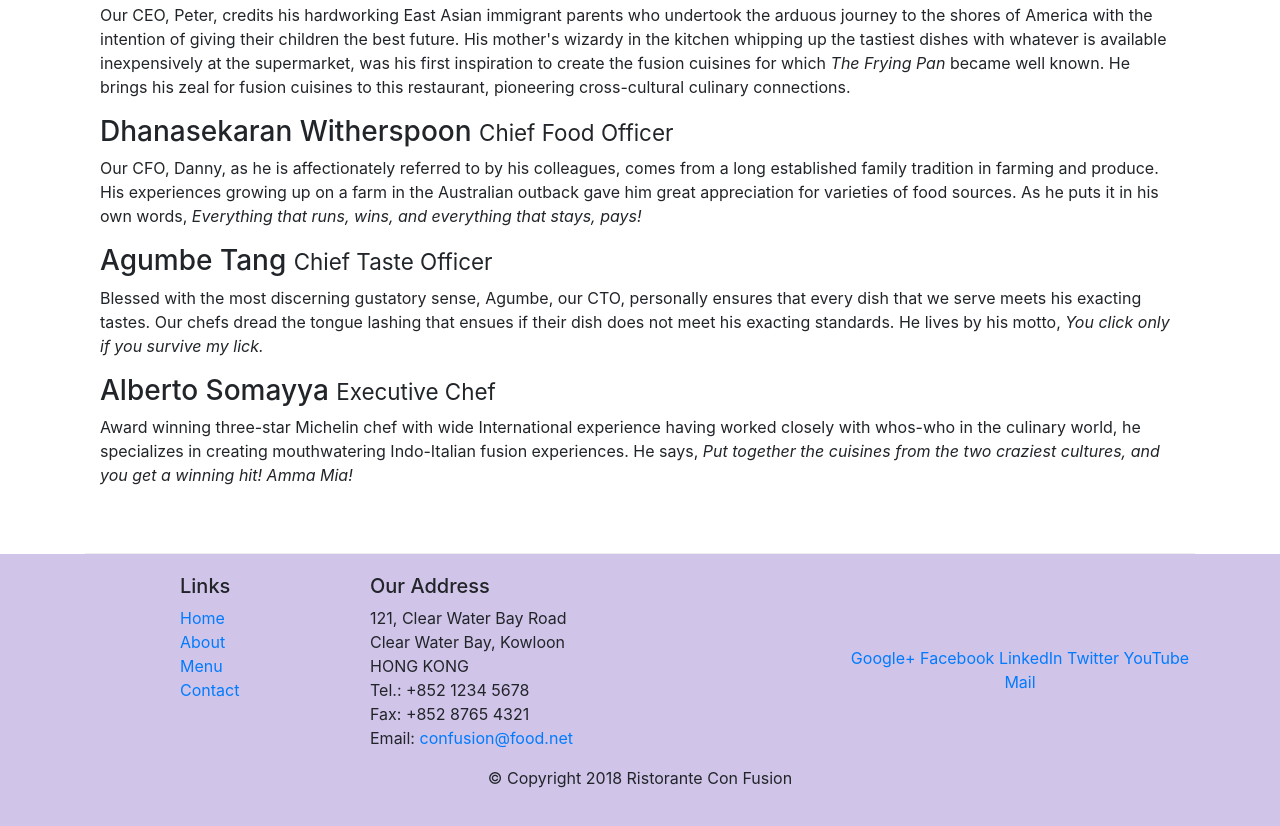
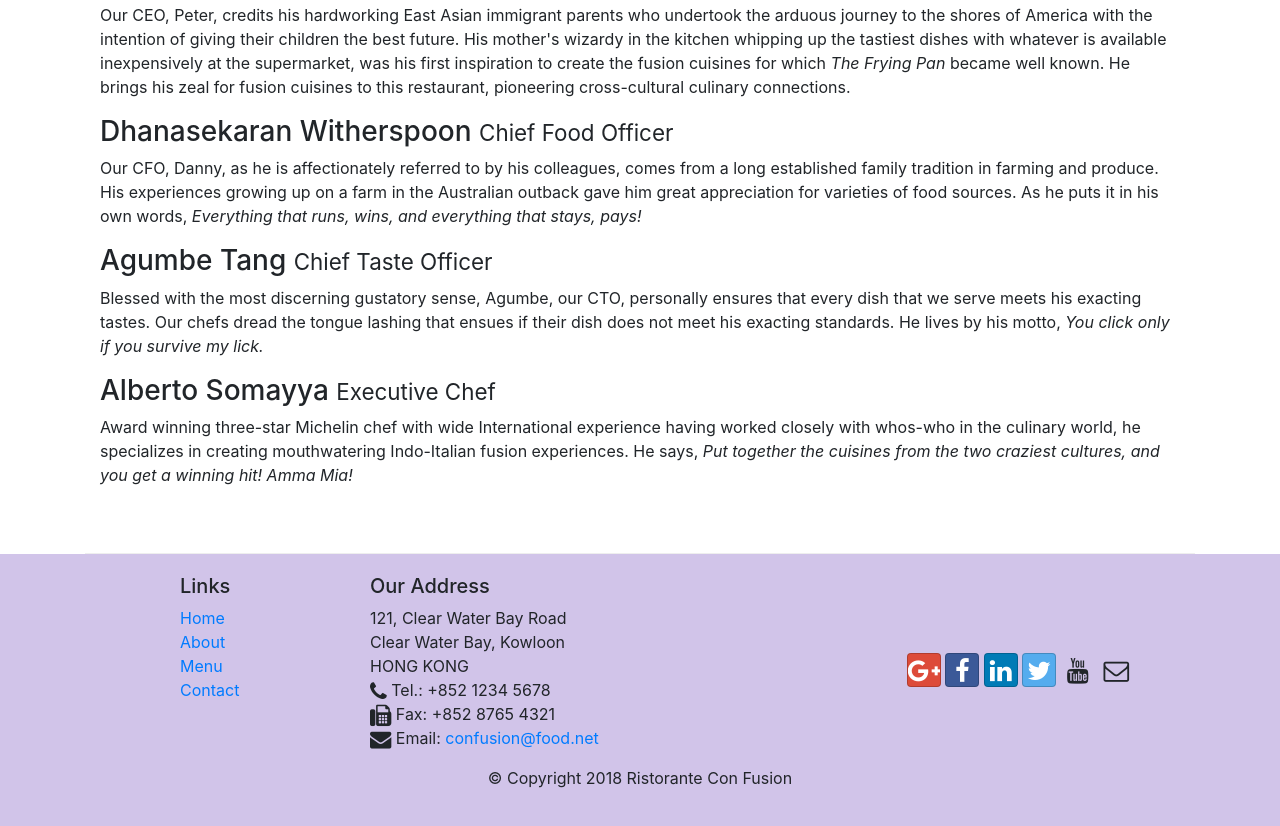
Before and after one commit to GiuntaG/GIT, a website: page Confusion/Bootstrap4/conFusion/aboutus.html in a window 1280 px wide. Shown: the part 1000-1826 px from the top of the page. Drawn offline with nearby package versions, Linux system fonts and the light colour scheme.

Commit message:
Agregado de FontAwesome

```diff
--- a/Confusion/Bootstrap4/conFusion/aboutus.html
+++ b/Confusion/Bootstrap4/conFusion/aboutus.html
@@ -10,6 +10,8 @@
     <!-- Bootstrap CSS -->
     <link rel="stylesheet" href="node_modules/bootstrap/dist/css/bootstrap.min.css">
     <link rel="stylesheet" href="css/style.css">
+    <link rel="stylesheet" href="node_modules/font-awesome/css/font-awesome.min.css">
+    <link rel="stylesheet" href="node_modules/bootstrap-social/bootstrap-social.css">
     <title>Ristorante Con Fusion: About Us</title>
 </head>
 
@@ -22,10 +24,10 @@
             <a class="navbar-brand mr-auto" href="#">Ristorante Con Fusion</a>
             <div class="collapse navbar-collapse" id="Navbar">
                 <ul class="navbar-nav mr-auto">
-                    <li class="nav-item"><a class="nav-link" href="./index.html">Home</a></li>
-                    <li class="nav-item active"><a class="nav-link" href="#">About</a></li>
-                    <li class="nav-item"><a class="nav-link" href="#">Menu</a></li>
-                    <li class="nav-item"><a class="nav-link" href="#">Contact</a></li>
+                    <li class="nav-item"><a class="nav-link" href="./index.html"><span class="fa fa-home fa-lg"></span> Home</a></li>
+                    <li class="nav-item active"><a class="nav-link" href="#"><span class="fa fa-info fa-lg"></span> About</a></li>
+                    <li class="nav-item"><a class="nav-link" href="#"><span class="fa fa-list fa-lg"></span> Menu</a></li>
+                    <li class="nav-item"><a class="nav-link" href="#"><span class="fa fa-address-card fa-lg"></span> Contact</a></li>
                 </ul>
             </div>
         </div>
@@ -100,19 +102,19 @@
 		              121, Clear Water Bay Road<br>
 		              Clear Water Bay, Kowloon<br>
 		              HONG KONG<br>
-		              Tel.: +852 1234 5678<br>
-		              Fax: +852 8765 4321<br>
-		              Email: <a href="mailto:confusion@food.net">confusion@food.net</a>
+		              <i class="fa fa-phone fa-lg"></i> Tel.: +852 1234 5678<br>
+		              <i class="fa fa-fax fa-lg"></i> Fax: +852 8765 4321<br>
+		              <i class="fa fa-envelope fa-lg"></i> Email: <a href="mailto:confusion@food.net">confusion@food.net</a>
 		           </address>
                 </div>
                 <div class="col-12 col-sm-4 align-self-center">
                     <div class="text-center">
-                        <a href="http://google.com/+">Google+</a>
-                        <a href="http://www.facebook.com/profile.php?id=">Facebook</a>
-                        <a href="http://www.linkedin.com/in/">LinkedIn</a>
-                        <a href="http://twitter.com/">Twitter</a>
-                        <a href="http://youtube.com/">YouTube</a>
-                        <a href="mailto:">Mail</a>
+                        <a class="btn btn-social-icon btn-google" href="http://google.com/+"><i class="fa fa-google-plus fa-lg"></i></a>
+                        <a class="btn btn-social-icon btn-facebook" href="http://www.facebook.com/profile.php?id="><i class="fa fa-facebook fa-lg"></i></a>
+                        <a class="btn btn-social-icon btn-linkedin" href="http://www.linkedin.com/in/"><i class="fa fa-linkedin fa-lg"></i></a>
+                        <a class="btn btn-social-icon btn-twitter" href="http://twitter.com/"><i class="fa fa-twitter fa-lg"></i></a>
+                        <a class="btn btn-social-icon btn-youtube" href="http://youtube.com/"><i class="fa fa-youtube fa-lg"></i></a>
+                        <a class="btn btn-social-icon" href="mailto:"><i class="fa fa-envelope-o fa-lg"></i></a>
                     </div>
                 </div>
            </div>
--- a/Confusion/Bootstrap4/conFusion/package.json
+++ b/Confusion/Bootstrap4/conFusion/package.json
@@ -15,6 +15,8 @@
   },
   "dependencies": {
     "bootstrap": "^4.5.0",
+    "bootstrap-social": "^5.1.1",
+    "font-awesome": "^4.7.0",
     "jquery": "^3.3.1",
     "popper.js": "^1.12.9"
   }
```
Also changed, not shown: Confusion/Bootstrap4/conFusion/index.html (+15 -13 lines), 1 other file.
